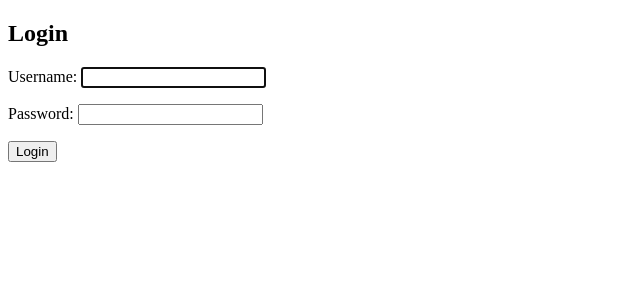
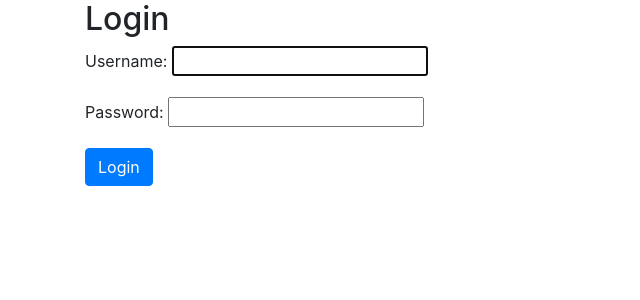
Before and after one commit to abikirkham/FitFriends, a Django app: page /login/ in a window 1280 px wide. Shown: the top 300 px of the page, without its empty margins (0-640 px from the left). Run offline with Django 3.2, Linux system fonts and the light colour scheme; some libraries are stand-ins or nearby versions.

Commit message:
add bootstrap stylesheet

```diff
--- a/social/templates/dashboard.html
+++ b/social/templates/dashboard.html
@@ -2,6 +2,7 @@
 <html>
 <head>
     <title>Dashboard</title>
+    <link href="https://maxcdn.bootstrapcdn.com/bootstrap/4.5.2/css/bootstrap.min.css" rel="stylesheet">
 </head>
 <body>
     <h2>Dashboard</h2>
--- a/social/templates/login.html
+++ b/social/templates/login.html
@@ -2,13 +2,18 @@
 <html>
 <head>
     <title>Login</title>
+    <link href="https://maxcdn.bootstrapcdn.com/bootstrap/4.5.2/css/bootstrap.min.css" rel="stylesheet">
 </head>
 <body>
-    <h2>Login</h2>
-    <form method="POST">
-        {% csrf_token %}
-        {{ form.as_p }}
-        <button type="submit">Login</button>
-    </form>
+    <div class="container">
+        <h2>Login</h2>
+        <form method="POST">
+            {% csrf_token %}
+            <div class="form-group">
+                {{ form.as_p }}
+            </div>
+            <button type="submit" class="btn btn-primary">Login</button>
+        </form>
+    </div>
 </body>
 </html>
--- a/social/templates/logout.html
+++ b/social/templates/logout.html
@@ -2,6 +2,7 @@
 <html>
 <head>
     <title>Logout</title>
+    <link href="https://maxcdn.bootstrapcdn.com/bootstrap/4.5.2/css/bootstrap.min.css" rel="stylesheet">
 </head>
 <body>
     <h2>You have been logged out</h2>
--- a/social/templates/messages.html
+++ b/social/templates/messages.html
@@ -2,6 +2,7 @@
 <html>
 <head>
     <title>Messages</title>
+    <link href="https://maxcdn.bootstrapcdn.com/bootstrap/4.5.2/css/bootstrap.min.css" rel="stylesheet">
 </head>
 <body>
     <h2>Messages</h2>
--- a/social/templates/profile.html
+++ b/social/templates/profile.html
@@ -2,6 +2,7 @@
 <html>
 <head>
     <title>{{ user.username }}'s Profile</title>
+    <link href="https://maxcdn.bootstrapcdn.com/bootstrap/4.5.2/css/bootstrap.min.css" rel="stylesheet">
 </head>
 <body>
     <a href="{% url 'logout' %}">Logout</a>
--- a/social/templates/register.html
+++ b/social/templates/register.html
@@ -2,6 +2,7 @@
 <html>
 <head>
     <title>Register</title>
+    <link href="https://maxcdn.bootstrapcdn.com/bootstrap/4.5.2/css/bootstrap.min.css" rel="stylesheet">
 </head>
 <body>
     <a href="{% url 'login' %}">Login</a>
```
